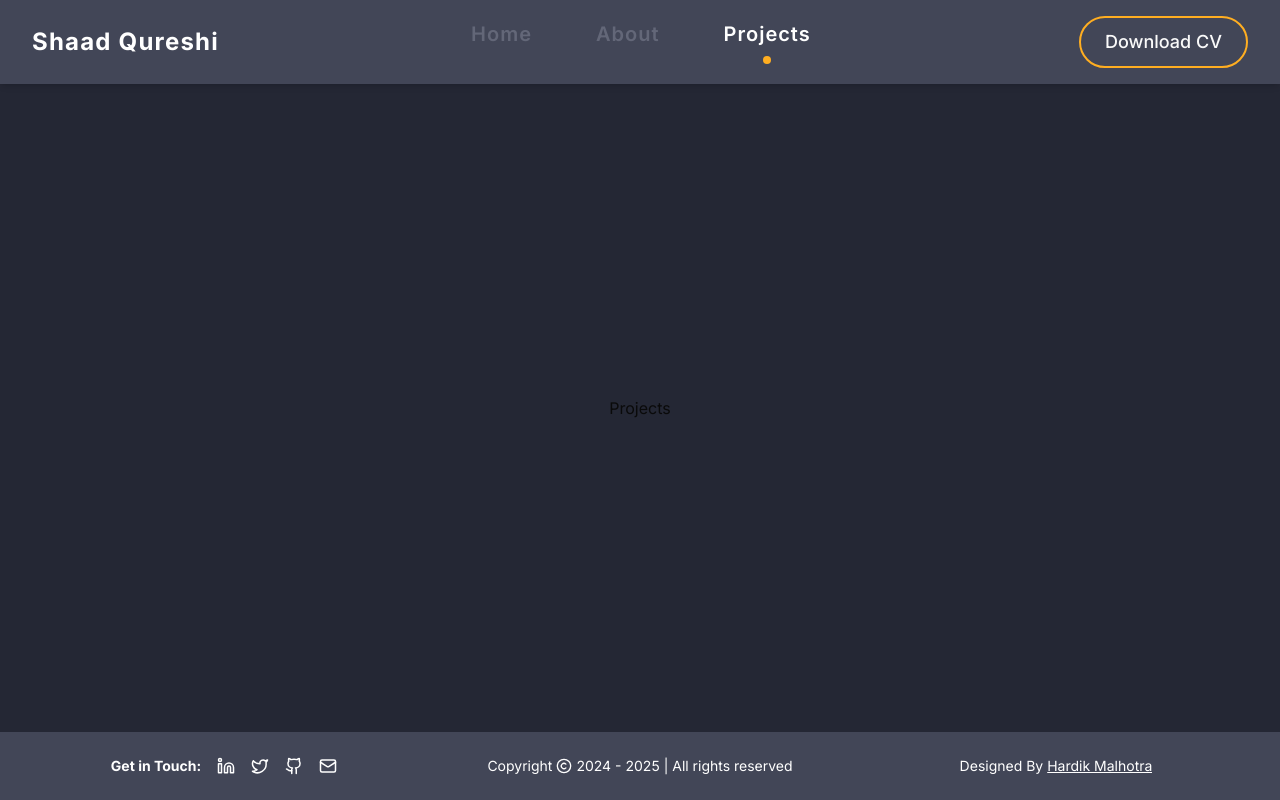
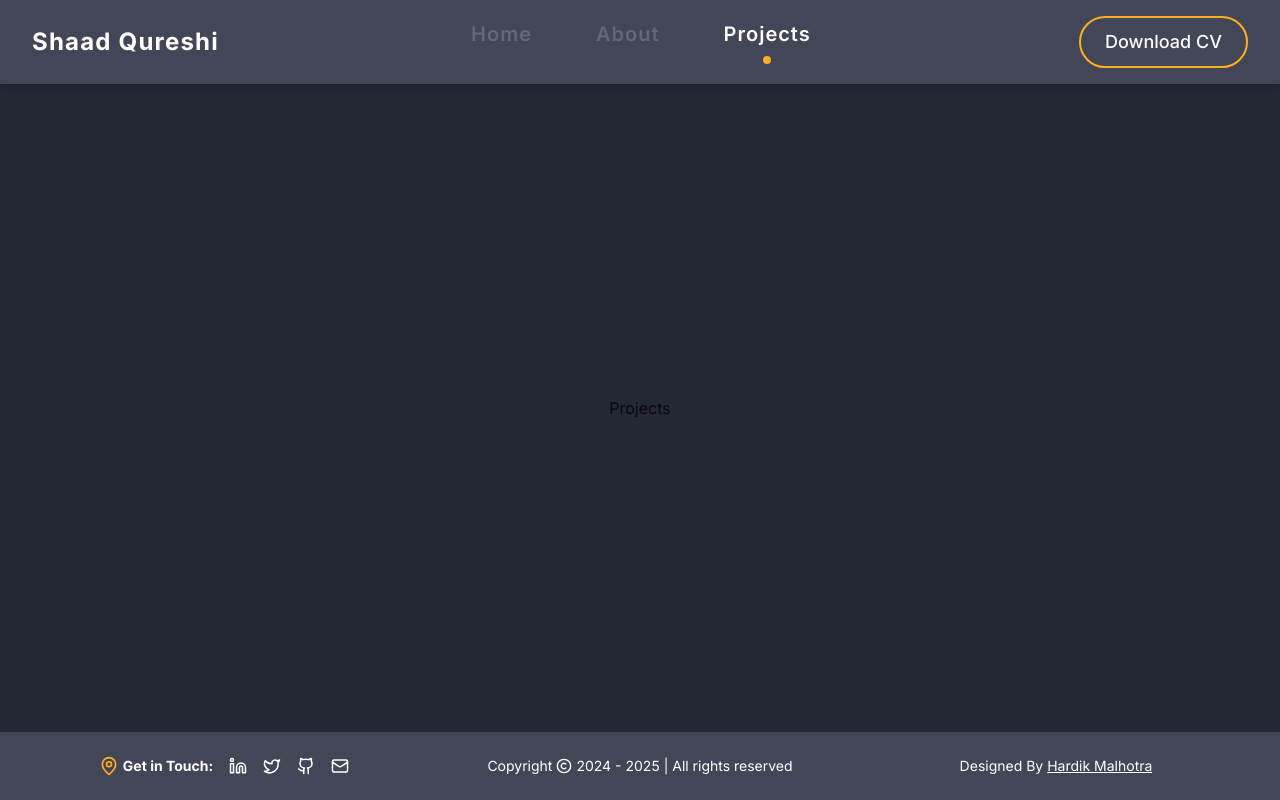
Before and after one commit to shaadqrsh/shaad-portfolio, a Next.js app: page /projects in a window 1280 px wide. Built offline with nearby package versions, Linux system fonts and the light colour scheme.

Commit message:
Update Footer.tsx

```diff
--- a/src/components/Footer.tsx
+++ b/src/components/Footer.tsx
@@ -1,7 +1,7 @@
 "use client";
 import { links } from "@/lib/header";
 import { cn } from "@/lib/utils";
-import { Copyright } from "lucide-react";
+import { Copyright, MapPin } from "lucide-react";
 import { motion } from "motion/react";
 import { usePathname } from "next/navigation";
 import Reveal from "./Reveal";
@@ -23,7 +23,11 @@ const Footer = () => {
           cn="mx-auto"
         >
           <div className="flex max-md:flex-col justify-center items-center gap-x-4">
-            <motion.p className="text-white font-bold min-lg:text-sm text-xs">
+            <motion.p className="text-white font-bold min-lg:text-sm text-xs flex items-center justify-center">
+              <MapPin
+                className="mr-1 text-shaad-600"
+                size={20}
+              />
               Get in Touch:
             </motion.p>
             <div className="flex gap-x-4 max-md:mt-2">
```
